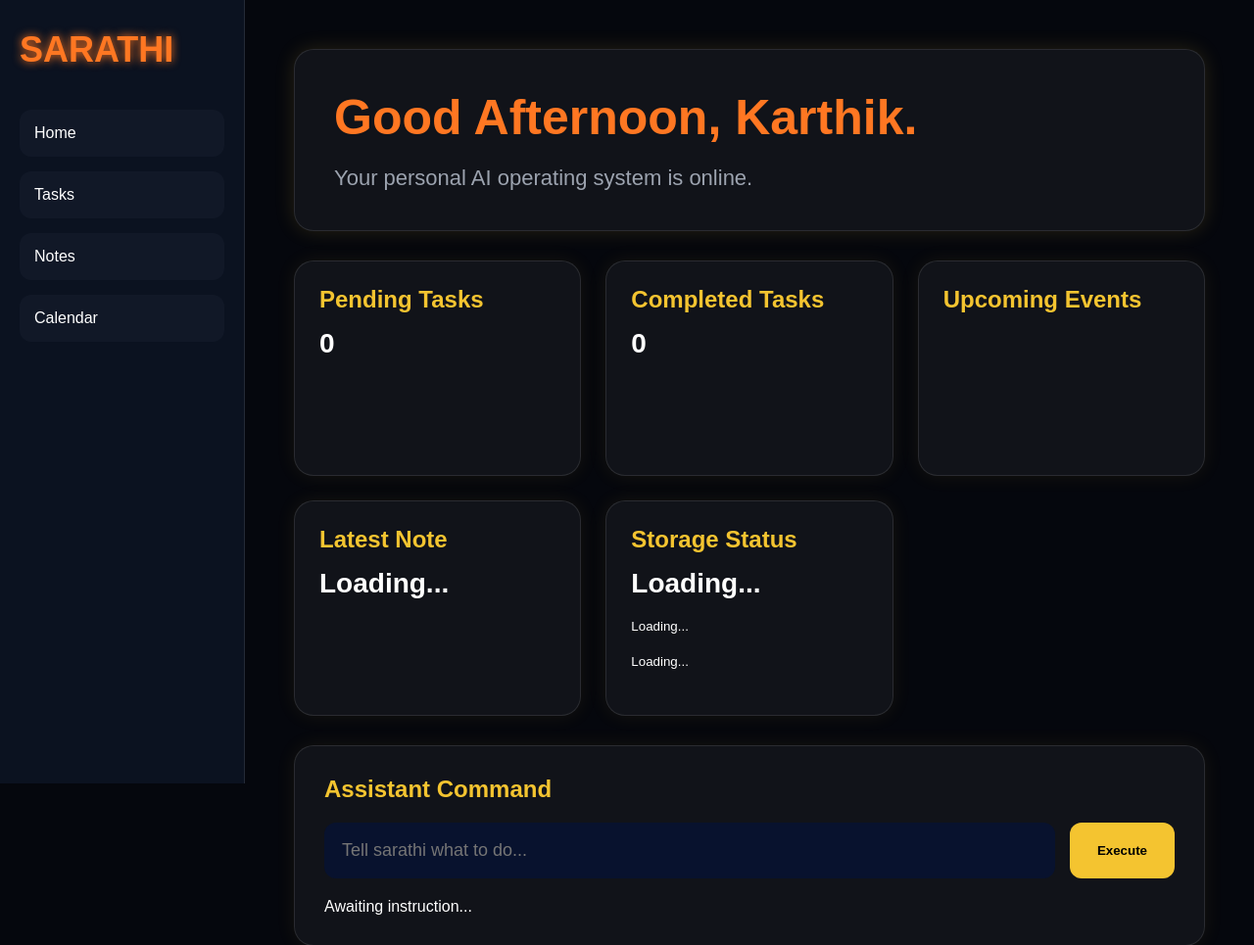
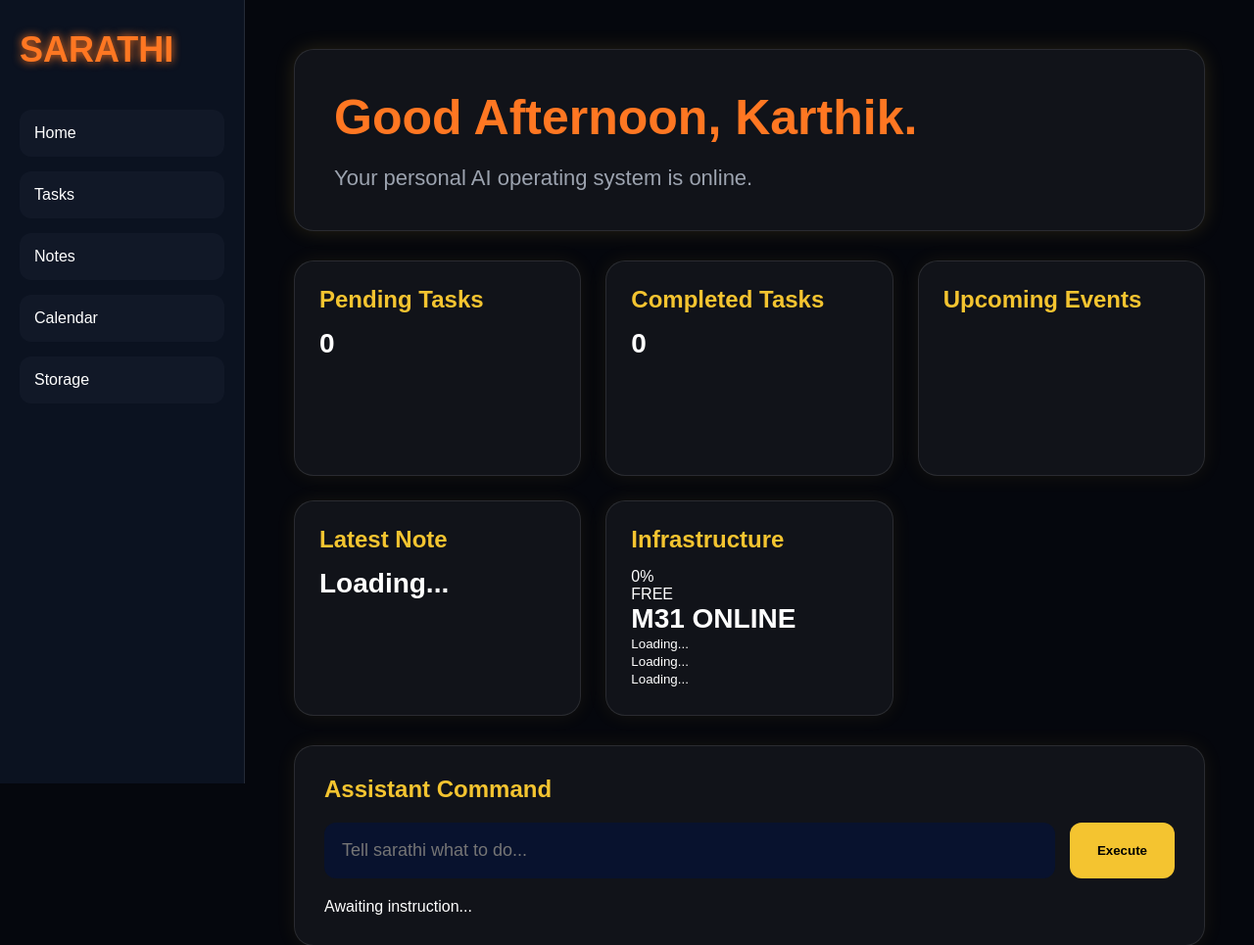
Before and after one commit to bsvk2194/sarathi, a Flask app: page /dashboard in a window 1280 px wide. Shown: the top 965 px of the page at 98% size. Run offline with Flask 3, Linux system fonts and the light colour scheme; data that the repository does not hold is empty.

Commit message:
storage page update

```diff
--- a/app.py
+++ b/app.py
@@ -129,6 +129,11 @@ def health():
         "database": "active",
         "network": "connected"
     })
+
+# Storage route
+@app.route('/storage')
+def storage():
+    return render_template('storage.html')
 
 
 @app.route('/dashboard-data')
--- a/templates/home.html
+++ b/templates/home.html
@@ -209,11 +209,31 @@ SARATHI Home
 
     <div class="dashboard-card">
 
-        <h3>Storage Status</h3>
+        <h3>Infrastructure</h3>
 
-        <p id="storageUsed">
+        <div class="storage-ring" id="storageRing">
+
+            <div class="storage-inner">
+
+                <div id="storagePercent">
+                    0%
+                </div>
+
+                <div class="storage-label">
+                    FREE
+                </div>
+
+            </div>
+
+        </div>
+
+        <p id="nodeStatus">
+            M31 ONLINE
+        </p>
+
+        <small id="storageUsed">
             Loading...
-        </p>
+        </small>
 
         <br>
 
@@ -221,7 +241,7 @@ SARATHI Home
             Loading...
         </small>
 
-        <br><br>
+        <br>
 
         <small id="backupCount">
             Loading...
--- a/templates/layout.html
+++ b/templates/layout.html
@@ -104,6 +104,10 @@
                 Calendar
             </a>
 
+            <a href="/storage">
+                Storage
+            </a>
+
         </div>
 
     </div>
```
Also changed, not shown: templates/storage.html (added, +13 -0 lines).
